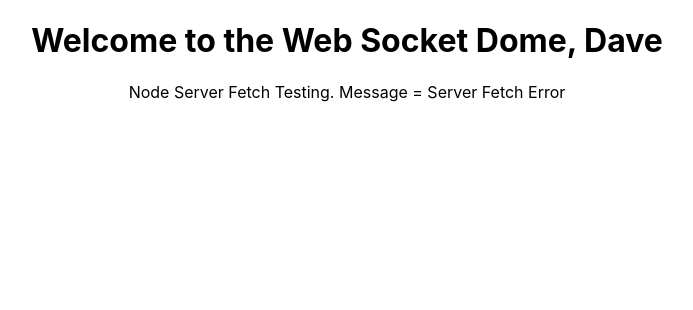
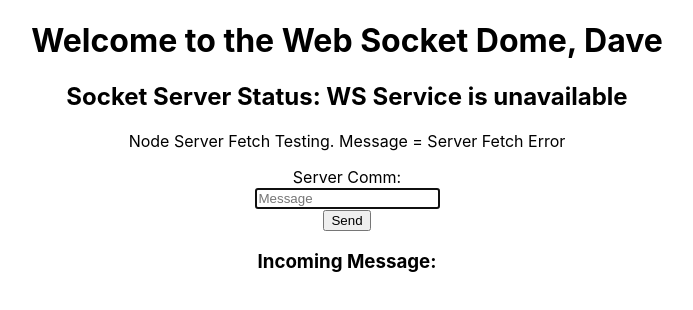
Before and after one commit to stevencharleshuang/react-express-ws-chat, a React (Create React App) app in the folder client/: page / in a window 1280 px wide. Shown: the top 310 px of the page, without its empty margins (293-986 px from the left). Built offline with nearby package versions, Linux system fonts and the light colour scheme; no server answers.

Commit message:
client successfully sending message to server

```diff
--- a/client/src/App.js
+++ b/client/src/App.js
@@ -7,7 +7,22 @@ class App extends React.Component {
     super(props);
     this.state = {
       data: '',
+      status: 'WS Service is unavailable',
+      input: '',
     }
+  }
+  handleChange = (e) => {
+    console.log('handleChange: ', e.target.value)
+    this.setState({
+      input: e.target.value,
+    });
+  }
+
+  handleSend = (e) => {
+    e.preventDefault();
+    let input = this.state.input
+    console.log('handleSend: ', this.state.input);
+    websocket.send(JSON.stringify(this.state.input));
   }
 
   componentWillMount() {
@@ -31,11 +46,11 @@ class App extends React.Component {
       });
   }
 
-
   componentDidMount() {
     websocket.onmessage = (e) => {
-      let status = JSON.parse(e.data)
-      console.log('message received', status);
+      let message = JSON.parse(e.data)
+      console.log('message received', message);
+      this.setState({ status: message.status })
     }
   }
 
@@ -43,7 +58,18 @@ class App extends React.Component {
     return (
       <div className="App">
         <h1>Welcome to the Web Socket Dome, Dave</h1>
+        <h2>Socket Server Status: {this.state.status}</h2>
         <p>Node Server Fetch Testing. Message = {this.state.data}</p>
+
+        <form>
+          <label>Server Comm:</label><br />
+          <input onChange={this.handleChange} name="message" type="text" placeholder="Message" autoFocus autoComplete="off" />
+        </form>
+        <button onClick={this.handleSend}>Send</button>
+        <h3>Incoming Message:</h3>
+        <p>
+          {this.state.incoming}
+        </p>
       </div>
     );
   }
```
Also changed, not shown: 1 other file (tests, documents, lock files or other folders).
